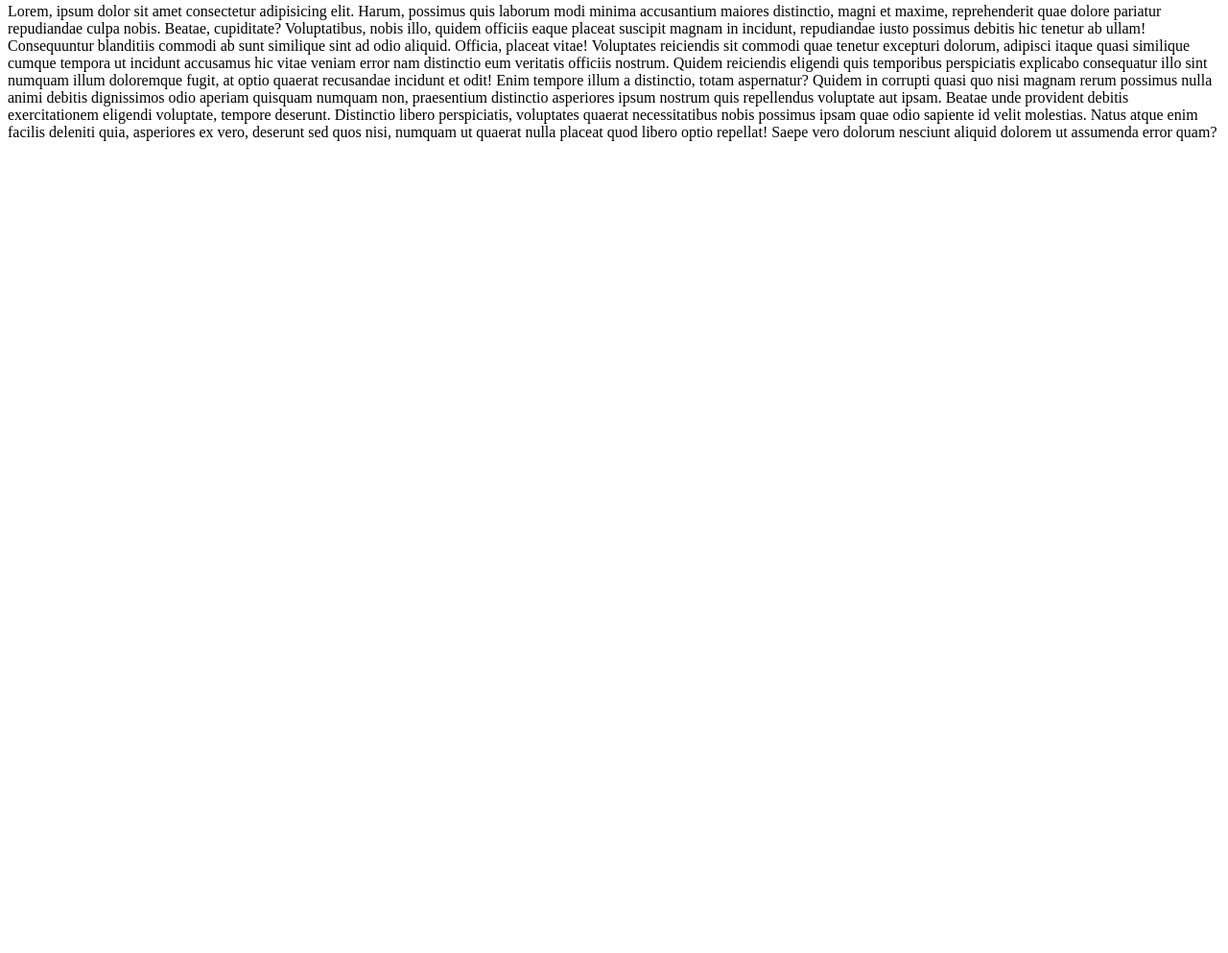
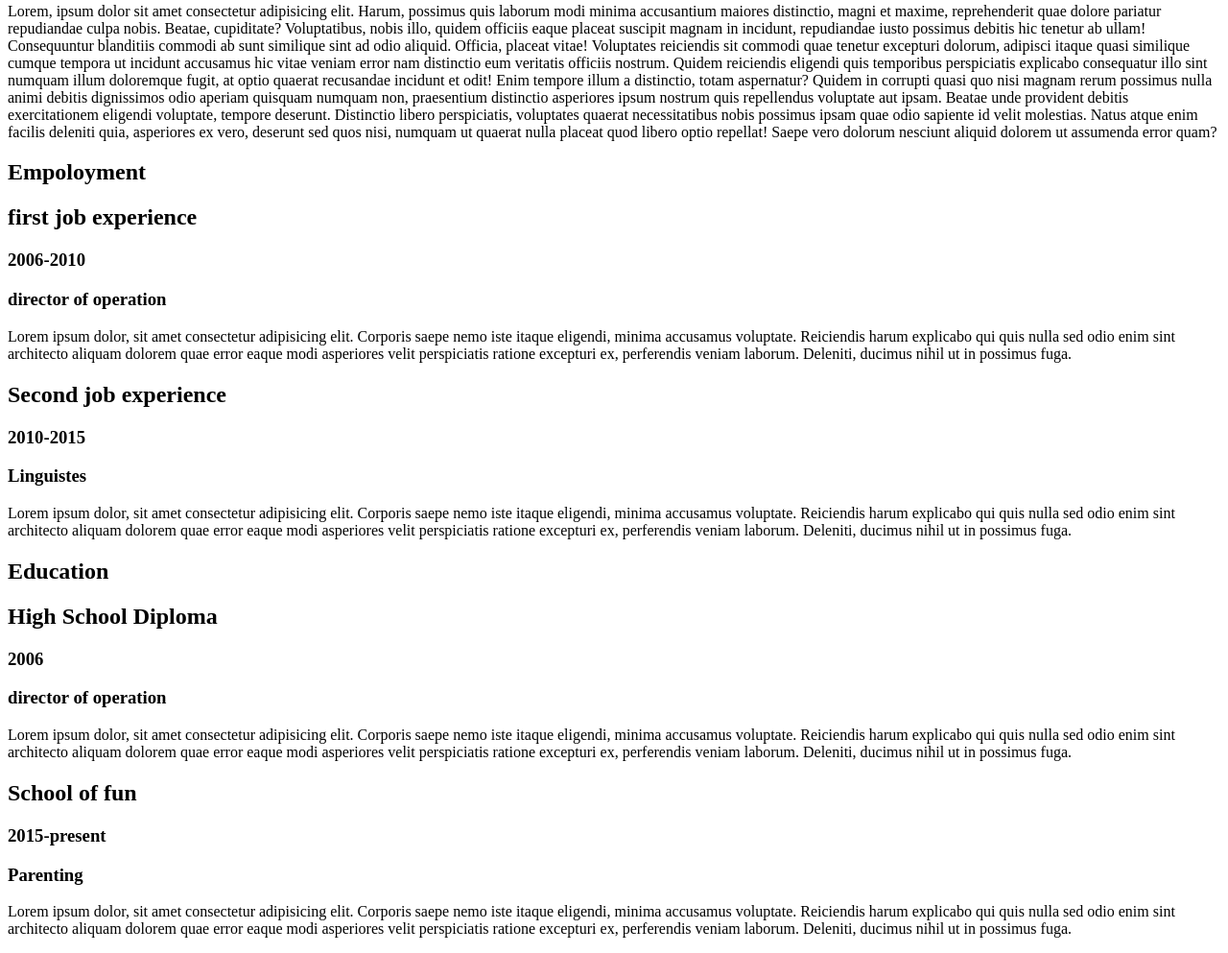
Before and after one commit to 1001hadi/lab-resume, a plain HTML site: page index.html in a window 1280 px wide. Shown: the part 255-1248 px from the top of the page at 96% size. Before the commit the page ends 800 px from the top, so only its background shows below. Drawn offline with Linux system fonts and the light colour scheme.

Commit message:
Experience and Education section layout added

```diff
--- a/index.html
+++ b/index.html
@@ -53,6 +53,74 @@
           </p>
         </div>
       </section>
+      <section class="experiences">
+        <div class="employment">
+          <h1>Empoloyment</h1>
+          <div class="job">
+            <div>
+              <h2>first job experience</h2>
+              <h3>2006-2010</h3>
+            </div>
+            <h3>director of operation</h3>
+            <p class="job-description">
+              Lorem ipsum dolor, sit amet consectetur adipisicing elit. Corporis
+              saepe nemo iste itaque eligendi, minima accusamus voluptate.
+              Reiciendis harum explicabo qui quis nulla sed odio enim sint
+              architecto aliquam dolorem quae error eaque modi asperiores velit
+              perspiciatis ratione excepturi ex, perferendis veniam laborum.
+              Deleniti, ducimus nihil ut in possimus fuga.
+            </p>
+          </div>
+          <div class="job">
+            <div>
+              <h2>Second job experience</h2>
+              <h3>2010-2015</h3>
+            </div>
+            <h3>Linguistes</h3>
+            <p class="job-description">
+              Lorem ipsum dolor, sit amet consectetur adipisicing elit. Corporis
+              saepe nemo iste itaque eligendi, minima accusamus voluptate.
+              Reiciendis harum explicabo qui quis nulla sed odio enim sint
+              architecto aliquam dolorem quae error eaque modi asperiores velit
+              perspiciatis ratione excepturi ex, perferendis veniam laborum.
+              Deleniti, ducimus nihil ut in possimus fuga.
+            </p>
+          </div>
+        </div>
+        <div class="education">
+          <h1>Education</h1>
+          <div class="studies">
+            <div>
+              <h2>High School Diploma</h2>
+              <h3>2006</h3>
+            </div>
+            <h3>director of operation</h3>
+            <p class="job-description">
+              Lorem ipsum dolor, sit amet consectetur adipisicing elit. Corporis
+              saepe nemo iste itaque eligendi, minima accusamus voluptate.
+              Reiciendis harum explicabo qui quis nulla sed odio enim sint
+              architecto aliquam dolorem quae error eaque modi asperiores velit
+              perspiciatis ratione excepturi ex, perferendis veniam laborum.
+              Deleniti, ducimus nihil ut in possimus fuga.
+            </p>
+          </div>
+          <div class="job">
+            <div>
+              <h2>School of fun</h2>
+              <h3>2015-present</h3>
+            </div>
+            <h3>Parenting</h3>
+            <p class="job-description">
+              Lorem ipsum dolor, sit amet consectetur adipisicing elit. Corporis
+              saepe nemo iste itaque eligendi, minima accusamus voluptate.
+              Reiciendis harum explicabo qui quis nulla sed odio enim sint
+              architecto aliquam dolorem quae error eaque modi asperiores velit
+              perspiciatis ratione excepturi ex, perferendis veniam laborum.
+              Deleniti, ducimus nihil ut in possimus fuga.
+            </p>
+          </div>
+        </div>
+      </section>
     </div>
   </body>
 </html>
```
